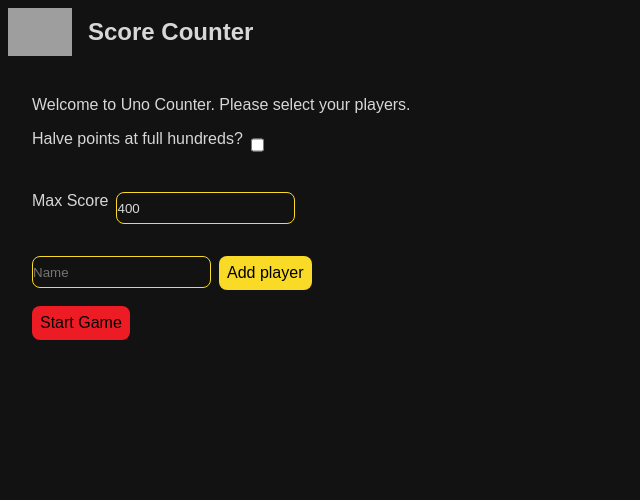
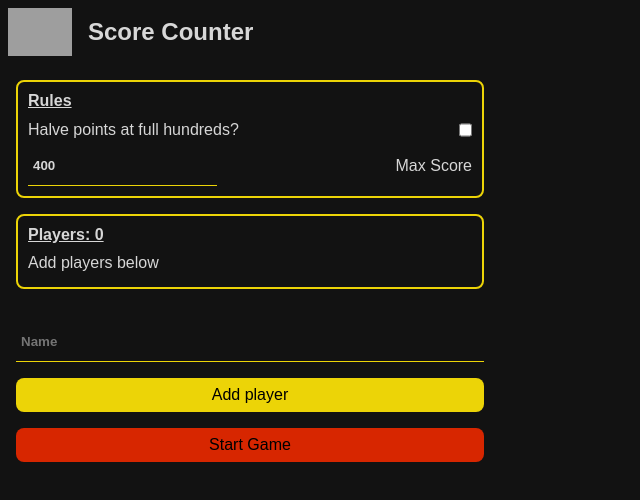
Before and after one commit to shatkill/UnoCounter, an Angular app: page / in a window 1280 px wide. Shown: the top 500 px of the page, without its empty margins (0-640 px from the left). Built offline with nearby package versions, Linux system fonts and the light colour scheme; grey boxes are pictures that could not be loaded.

Commit message:
Major Redesign

```diff
--- a/src/app/main/game-page/game-page.component.html
+++ b/src/app/main/game-page/game-page.component.html
@@ -1,23 +1,28 @@
-<div>
-  <div class="uc-maxscore-container">Maximum Score: {{ maxScore }}</div>
-  <table>
-    <div>
-      <div class="uc-theader">
-        <div class="uc-table-cell">Player</div>
-        <div class="uc-table-cell">Score</div>
-        <div class="uc-table-cell">Current</div>
-      </div>
-    </div>
-    <div class="uc-tbody">
-      <div *ngFor="let player of players">
-        <uc-player-score-item
-          [player]="player"
-          [scoreControl]="$any(getPlayerControl(player))"
-        ></uc-player-score-item>
-      </div>
-    </div>
-  </table>
-  <div class="uc-button-container" *ngIf="!this.isFinished">
-    <div class="uc-default-button" (click)="saveScores()">Save</div>
-  </div>
+<table>
+  <thead>
+    <tr class="uc-table-header-row">
+      <th *ngFor="let player of players">
+        {{ shufflePlayer === player ? "• " + player : player }}
+      </th>
+    </tr>
+  </thead>
+  <tbody>
+    <tr *ngFor="let e of [].constructor(rounds); let round = index">
+      <td *ngFor="let player of players">
+        {{ scores[player][round] }}
+      </td>
+    </tr>
+    <tr>
+      <td *ngFor="let player of players">
+        <input
+          type="number"
+          class="uc-score-counter"
+          [formControl]="$any(getPlayerControl(player))"
+        />
+      </td>
+    </tr>
+  </tbody>
+</table>
+<div class="uc-button-container" *ngIf="!this.isFinished">
+  <div class="uc-default-button" (click)="addScores()">Save</div>
 </div>
--- a/src/app/main/game-page/game-page.component.scss
+++ b/src/app/main/game-page/game-page.component.scss
@@ -1,3 +1,5 @@
+@import "../../../stylings.scss";
+
 .uc-table-cell {
   width: 100px;
   text-align: left;
@@ -13,12 +15,67 @@
 }
 
 .uc-button-container {
-    display: flex;
-    justify-content: flex-end;
-    padding: 0.5rem;
 }
 
 .uc-theader {
   display: flex;
   font-weight: bold;
 }
+
+// ********************
+/* scoreboard.component.scss */
+
+table {
+  width: 100%;
+  border-collapse: collapse;
+  margin-bottom: 20px;
+
+  th,
+  td {
+    border: 1px solid $base-yellow;
+    padding: 8px;
+    text-align: end;
+    white-space: nowrap;
+    overflow: hidden;
+    text-overflow: ellipsis;
+
+    input {
+      width: 40px;
+      font-weight: bold;
+      text-align: end;
+    }
+  }
+
+  .uc-table-header-row {
+    th {
+      color: black;
+    }
+
+    :nth-child(n) {
+      background-color: $base-red;
+    }
+    :nth-child(2n) {
+      background-color: $base-yellow;
+    }
+    :nth-child(3n) {
+      background-color: $base-green;
+    }
+    :nth-child(4n) {
+      background-color: $base-blue;
+    }
+  }
+}
+
+div {
+  margin-top: 20px;
+
+  label {
+    margin-right: 10px;
+  }
+
+  select,
+  input,
+  button {
+    margin-right: 10px;
+  }
+}
--- a/src/app/main/game-page/game-page.component.ts
+++ b/src/app/main/game-page/game-page.component.ts
@@ -14,10 +14,15 @@ import { Player } from 'src/app/shared/models/Player';
   styleUrls: ['./game-page.component.scss'],
 })
 export class GamePageComponent {
-  public players!: Player[] | null;
+  public players!: string[] | null;
+
+  public shufflePlayer: string | undefined;
   public maxScore: number;
   public isFinished = false;
   public halvePointsActivated = false;
+
+  public scores: { [player: string]: number[] } = {};
+  public rounds;
 
   public formGroup!: ReturnType<typeof this.createFormGroup>;
 
@@ -27,40 +32,66 @@ export class GamePageComponent {
     this.halvePointsActivated = this.dataSaveService.halvePointsActivated;
 
     this.formGroup = this.createFormGroup();
+
+    this.rounds = 1;
+    this.changeShufflePlayerTurn();
+
+    this.players?.forEach((player) => {
+      if (!this.scores[player]) {
+        this.scores[player] = [0];
+      }
+    });
   }
 
-  public saveScores() {
+  public addScores() {
     this.players?.forEach((player) => {
-      player.score += this.getPlayerControl(player).value;
+      this.scores[player].push(
+        this.getCurrentScoreOfPlayer(player) +
+          this.getPlayerControl(player).value
+      );
 
-      if (this.halvePointsActivated && player.score % 100 === 0) {
-        player.score /= 2;
+      if (
+        this.halvePointsActivated &&
+        this.getCurrentScoreOfPlayer(player) % 100 === 0
+      ) {
+        this.scores[player][this.scores[player].length - 1] /= 2;
       }
 
       this.getPlayerControl(player).setValue(null);
     });
 
-    this.dataSaveService.players = this.players;
+    this.rounds++;
     this.determineLoser();
+    this.changeShufflePlayerTurn();
   }
 
   public determineLoser() {
     this.players?.forEach((player) => {
-      if (player.score >= this.maxScore) {
+      if (this.getCurrentScoreOfPlayer(player) >= this.maxScore) {
         this.isFinished = true;
       }
     });
   }
 
-  public getPlayerControl(player: Player) {
-    return this.formGroup.controls[player.name];
+  public getCurrentScoreOfPlayer(player: string) {
+    return this.scores[player][this.scores[player].length - 1];
+  }
+
+  public getPlayerControl(player: string) {
+    return this.formGroup.controls[player];
+  }
+
+  public changeShufflePlayerTurn() {
+    this.shufflePlayer = this.players
+      ? this.players[(this.rounds - 1) % this.players.length]
+      : '';
   }
 
   public createFormGroup() {
     const group: any = {};
 
     this.players?.forEach((player) => {
-      group[player.name] = new FormControl<number | null>(null);
+      group[player] = new FormControl<number | null>(null);
     });
     return new FormGroup(group);
   }
--- a/src/app/main/main-frame/main-frame.component.scss
+++ b/src/app/main/main-frame/main-frame.component.scss
@@ -1,3 +1,3 @@
 .uc-main-frame {
-    padding: 0.5rem 0.5rem;
+  padding: 0.5rem 0.5rem;
 }
--- a/src/app/main/main-landing/main-landing.component.html
+++ b/src/app/main/main-landing/main-landing.component.html
@@ -1,21 +1,39 @@
-<div class="uc-main-container">
-  <div>Welcome to Uno Counter. Please select your players.</div>
+<div class="uc-rules">
+  <h4>Rules</h4>
 
-  <form class="uc-add-player-form">
+  <form class="uc-rules-form">
+    <div>
       <label>Halve points at full hundreds?</label>
       <input type="checkbox" [formControl]="halveControl" />
+    </div>
+    <div>
+      <input
+        type="number"
+        [formControl]="scoreControl"
+        placeholder="Max. Score"
+      />
+      <label>Max Score</label>
+    </div>
   </form>
-  <form class="uc-add-player-form">
-    <label>Max Score</label>
-    <input type="number" [formControl]="scoreControl" />
-  </form>
-  <div *ngFor="let player of selectedPlayers">
-    {{ player.name }}
 </div>
+
+<div class="uc-players-table">
+  <h4>Players: {{ selectedPlayers.length }}</h4>
+
+  <div class="uc-player" *ngIf="selectedPlayers.length == 0">
+    Add players below
+  </div>
+
+  <div class="uc-players">
+    <div class="uc-player" *ngFor="let player of selectedPlayers">
+      {{ player }}
+    </div>
+  </div>
+</div>
+
 <form class="uc-add-player-form">
   <input type="text" placeholder="Name" [formControl]="addPlayerControl" />
   <div class="uc-default-button" (click)="addPlayer()">Add player</div>
 </form>
 
 <div class="uc-accent-button" (click)="startGame()">Start Game</div>
-</div>
--- a/src/app/main/main-landing/main-landing.component.scss
+++ b/src/app/main/main-landing/main-landing.component.scss
@@ -1,13 +1,59 @@
-.uc-add-player-form {
-    display: flex;
-    padding: 1rem 0;
-    gap: 0.5rem;
+@import "../../../stylings.scss";
+
+.uc-rules {
+  border: 2px solid $base-yellow;
+  border-radius: 8px;
+  padding: 10px;
+  margin-bottom: 1rem;
 }
 
-.uc-main-container {
-    padding: 1rem;
+.uc-rules-form * {
+  display: flex;
+  align-items: center;
+  justify-content: space-between;
+}
+
+.uc-add-player-form {
+  padding: 1rem 0;
+
+  input {
+    width: calc(100% - 10px);
+    margin-bottom: 1rem;
+  }
+}
+
+.uc-players-table {
+  border: 2px solid $base-yellow;
+  border-radius: 8px;
+  padding: 10px;
+  margin-bottom: 1rem;
+}
+
+.uc-players {
+  :nth-child(n) {
+    color: $base-red;
+  }
+  :nth-child(2n) {
+    color: $base-yellow;
+  }
+  :nth-child(3n) {
+    color: $base-green;
+  }
+  :nth-child(4n) {
+    color: $base-blue;
+  }
+}
+
+.uc-player {
+  padding: 5px 0;
 }
 
 input {
-    height: 30px;
+  height: 30px;
+  padding: 5px;
 }
+
+h4 {
+  text-decoration: underline;
+  padding-bottom: 5px;
+}
--- a/src/app/main/main-landing/main-landing.component.ts
+++ b/src/app/main/main-landing/main-landing.component.ts
@@ -10,7 +10,7 @@ import { Player } from 'src/app/shared/models/Player';
   styleUrls: ['./main-landing.component.scss'],
 })
 export class MainLandingComponent implements OnInit {
-  public selectedPlayers: Player[] = [];
+  public selectedPlayers: string[] = [];
 
   public addPlayerControl = new FormControl<string>('');
   public scoreControl = new FormControl<number>(400);
@@ -24,17 +24,26 @@ export class MainLandingComponent implements OnInit {
   ngOnInit(): void {}
 
   public addPlayer() {
-    this.selectedPlayers.push({
-      name: this.addPlayerControl.value ?? '',
-      score: 0,
-    });
+    if (
+      this.addPlayerControl.value === '' ||
+      this.addPlayerControl.value === null
+    ) {
+      return;
+    }
+
+    this.selectedPlayers.push(this.addPlayerControl.value);
     this.addPlayerControl.reset();
   }
 
   public startGame() {
+    if (this.selectedPlayers.length === 0) {
+      return;
+    }
+
     this.dataSaveService.players = this.selectedPlayers;
     this.dataSaveService.maxScore = this.scoreControl.value ?? 400;
-    this.dataSaveService.halvePointsActivated = this.halveControl.value ?? false;
+    this.dataSaveService.halvePointsActivated =
+      this.halveControl.value ?? false;
 
     this.appRouter.navigate(['/game']);
   }
--- a/src/app/shared/data-save.service.ts
+++ b/src/app/shared/data-save.service.ts
@@ -5,7 +5,7 @@ import { Player } from './models/Player';
   providedIn: 'root',
 })
 export class DataSaveService {
-  public set players(players: Player[] | null) {
+  public set players(players: string[] | null) {
     localStorage.setItem('players', JSON.stringify(players));
   }
 
@@ -13,9 +13,9 @@ export class DataSaveService {
     let localStoragePlayers = localStorage.getItem('players');
 
     if (localStoragePlayers !== null) {
-      return JSON.parse(localStoragePlayers) as Player[];
+      return JSON.parse(localStoragePlayers) as string[];
     }
-    return null;
+    return [];
   }
 
   public set maxScore(maxScore: number) {
--- a/src/styles.scss
+++ b/src/styles.scss
@@ -1,31 +1,40 @@
+@import "./stylings.scss";
+
 * {
   margin: 0;
   padding: 0;
   font-family: Arial, Helvetica, sans-serif;
   color: rgb(215, 215, 215);
-    background-color: #121212;
 }
 
 .uc-default-button {
   border-radius: 8px;
   padding: 0.5rem;
-    width: fit-content;
-    background-color: #f8da27;
+  background-color: $base-yellow;
   color: black;
+  text-align: center;
   cursor: pointer;
 }
 
 .uc-accent-button {
   border-radius: 8px;
   padding: 0.5rem;
-  width: fit-content;
-  background-color: #ed1c24;
+  background-color: $base-red;
   color: black;
+  text-align: center;
   cursor: pointer;
 }
 
-html, body { height: 100%; }
-body { margin: 0; font-family: Roboto, "Helvetica Neue", sans-serif; }
+html,
+body {
+  height: 100%;
+  max-width: 500px;
+}
+body {
+  margin: 0;
+  font-family: Roboto, "Helvetica Neue", sans-serif;
+  background-color: #121212;
+}
 
 /* Chrome, Safari, Edge, Opera */
 input::-webkit-outer-spin-button,
@@ -35,12 +44,14 @@ input::-webkit-inner-spin-button {
 }
 
 /* Firefox */
-input[type=number] {
+input[type="number"] {
   -moz-appearance: textfield;
 }
 
 input {
-  border-radius: 8px;
   outline-style: none;
-  border: 1px solid #f8da27;
+  border: none;
+  border-bottom: 1px solid $base-yellow;
+  background-color: #121212;
+  font-weight: bold;
 }
--- /dev/null
+++ b/src/stylings.scss
@@ -0,0 +1,4 @@
+$base-red: #d72600; // red
+$base-yellow: #ecd407; // yellow
+$base-green: #379711; // green
+$base-blue: #0956bf; // blue
```
Also changed, not shown: angular.json (+4 -14 lines). Lines whose indentation alone changed are shown as unchanged.
